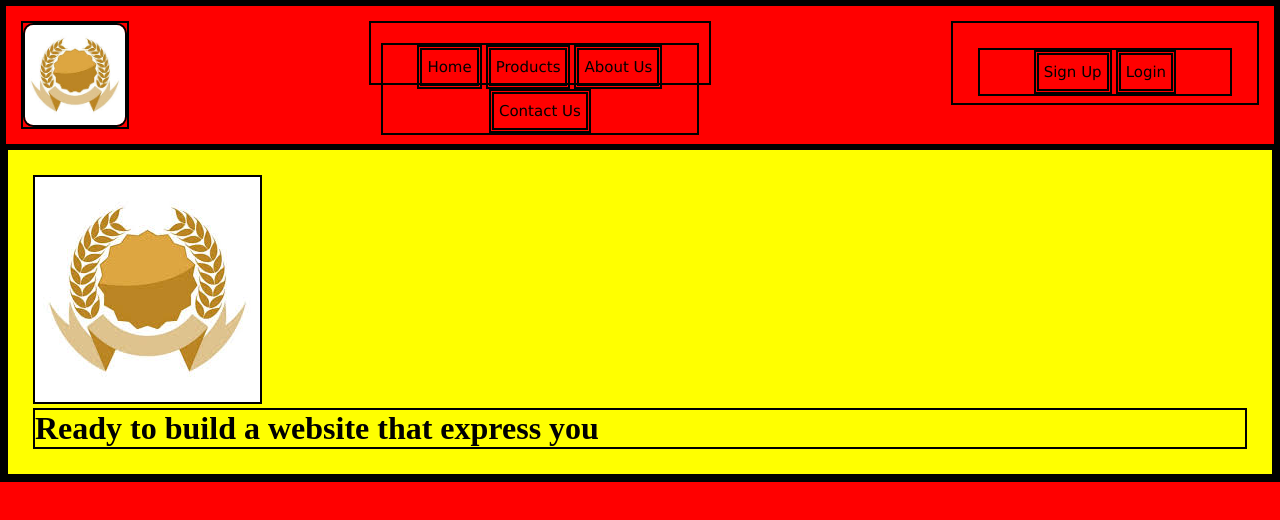
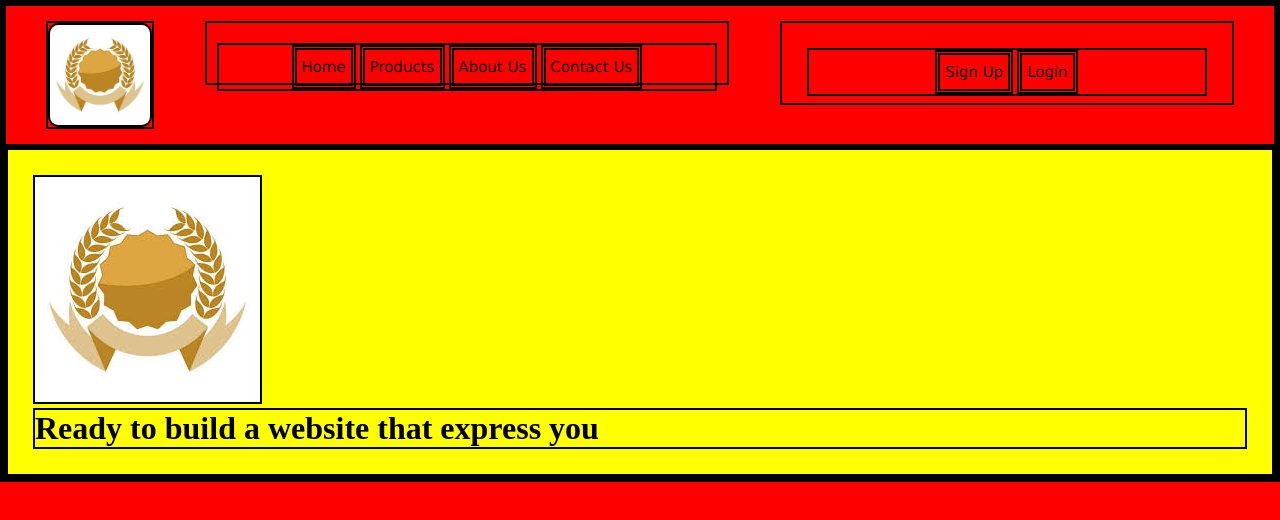
Before and after one commit to Anazopureo/Anazopureo-consult, a plain HTML site: page index.html in a window 1280 px wide. Drawn offline with Linux system fonts and the light colour scheme.

Commit message:
changed navbar justification

```diff
--- a/styles.css
+++ b/styles.css
@@ -29,7 +29,8 @@ body{
     /* background: linear-gradient(to top, rgba(0,0,0,0.5)50%,rgba(0,0,0,0.5)50%), url(1.jpg); */
     background-position: center;
     display: flex;
-    gap: 15rem;
+    justify-content: space-around;
+    /* gap: 15rem; */
     padding: 10px;
 
 
```
